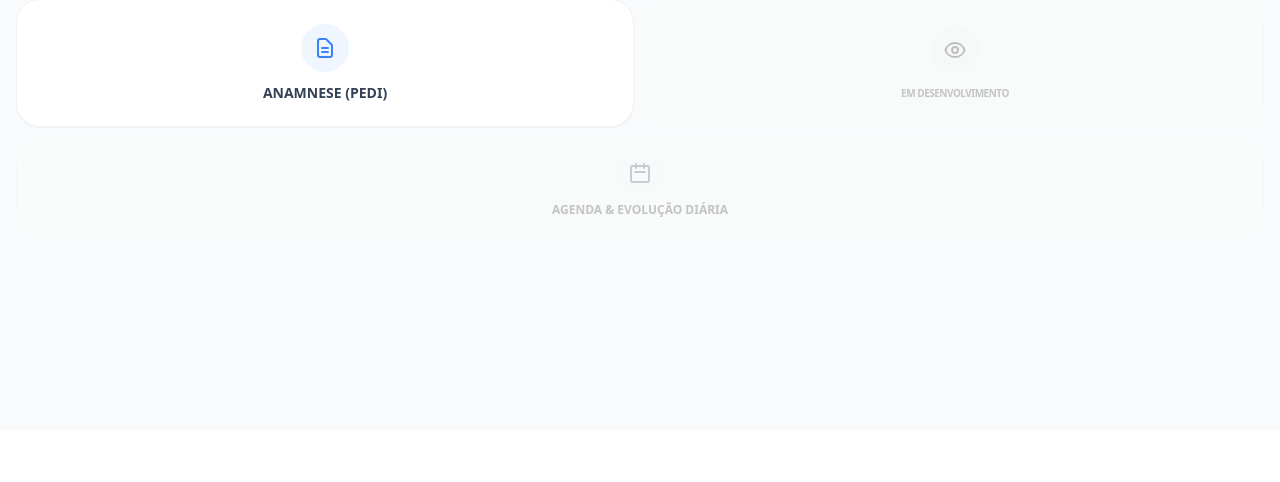
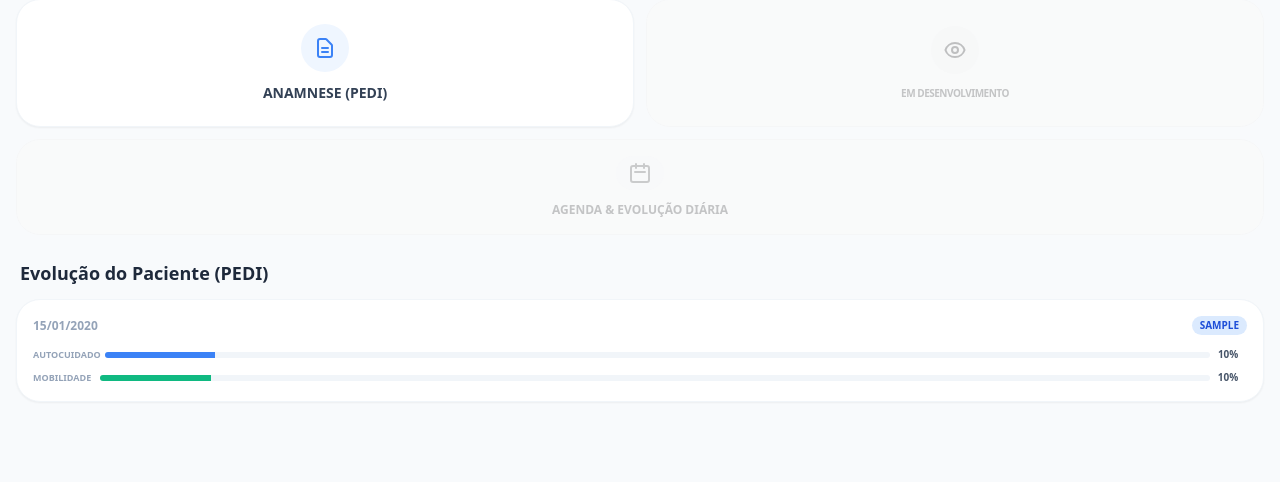
Before and after one commit to William-M-Dias/app-to, a Flask app: page /paciente/1 in a window 1280 px wide. Shown: the part 369-851 px from the top of the page. Before the commit the page ends 586 px from the top, so only its background shows below. Run offline with Flask 3, Linux system fonts and the light colour scheme; tables that the repository leaves empty hold one stand-in row (values such as "Sample post"); some libraries are stand-ins or nearby versions.

Commit message:
Marco 1.2: Ativa visualização de histórico PEDI no prontuário

```diff
--- a/app/templates/paciente.html
+++ b/app/templates/paciente.html
@@ -59,7 +59,6 @@
                 <h3 class="text-lg font-bold text-slate-800 mb-3 px-1">Módulos de Avaliação</h3>
 
                 <div class="grid grid-cols-2 gap-3">
-
                     <button @click="window.location.href = '/paciente/' + paciente.id + '/pedi'"
                             class="bg-white p-4 rounded-3xl shadow-sm border border-slate-100 text-left active:scale-95 transition-transform flex flex-col items-center justify-center gap-3 h-32 hover:border-clinica-500">
                         <div class="w-12 h-12 bg-blue-50 text-blue-500 rounded-full flex items-center justify-center">
@@ -81,9 +80,43 @@
                         </div>
                         <span class="font-bold text-slate-400 text-xs text-center uppercase">Agenda & Evolução Diária</span>
                     </button>
+                </div>
 
+                <section class="mt-8">
+                    <h3 class="text-lg font-black text-slate-800 mb-3 px-1">Evolução do Paciente (PEDI)</h3>
+                    <div class="space-y-3">
+                        <template x-for="ava in avaliacoesPedi" :key="ava.id">
+                            <div class="bg-white p-4 rounded-3xl shadow-sm border border-slate-100">
+                                <div class="flex justify-between items-center mb-3">
+                                    <span class="text-xs font-black text-slate-400 uppercase" x-text="ava.data_avaliacao"></span>
+                                    <span class="bg-blue-100 text-blue-700 text-[10px] font-bold px-2 py-0.5 rounded-full uppercase" x-text="ava.assistencia_cuidador"></span>
+                                </div>
+                                <div class="space-y-2">
+                                    <div class="flex items-center gap-2">
+                                        <span class="text-[9px] font-bold text-slate-400 w-16 uppercase">Autocuidado</span>
+                                        <div class="w-full bg-slate-100 h-1.5 rounded-full overflow-hidden">
+                                            <div class="bg-blue-500 h-full" :style="'width: ' + ava.score_autocuidado + '%'"></div>
+                                        </div>
+                                        <span class="text-[10px] font-bold text-slate-600 w-8" x-text="ava.score_autocuidado + '%'"></span>
+                                    </div>
+                                    <div class="flex items-center gap-2">
+                                        <span class="text-[9px] font-bold text-slate-400 w-16 uppercase">Mobilidade</span>
+                                        <div class="w-full bg-slate-100 h-1.5 rounded-full overflow-hidden">
+                                            <div class="bg-emerald-500 h-full" :style="'width: ' + ava.score_mobilidade + '%'"></div>
+                                        </div>
+                                        <span class="text-[10px] font-bold text-slate-600 w-8" x-text="ava.score_mobilidade + '%'"></span>
+                                    </div>
+                                </div>
+                            </div>
+                        </template>
+                        <template x-if="avaliacoesPedi.length === 0">
+                            <div class="p-8 border-2 border-dashed border-slate-200 rounded-3xl text-center italic text-slate-400">
+                                Nenhuma avaliação PEDI registrada.
+                            </div>
+                        </template>
+                    </div>
+                </section>
                 </div>
-            </div>
         </template>
     </main>
 
@@ -92,23 +125,22 @@
             return {
                 pacienteId: id,
                 paciente: null,
+                avaliacoesPedi: [], // Adicionado para guardar o histórico
                 carregando: true,
 
                 carregarDados() {
-                    fetch('/api/pacientes/' + this.pacienteId)
-                        .then(res => {
-                            if (!res.ok) throw new Error('Paciente não encontrado');
-                            return res.json();
-                        })
-                        .then(data => {
-                            this.paciente = data;
-                            this.carregando = false;
-                        })
-                        .catch(err => {
-                            console.error(err);
-                            alert("Erro ao carregar prontuário.");
-                            window.location.href = '/';
-                        });
+                    // Agora buscamos o Paciente E as Avaliações simultaneamente
+                    Promise.all([
+                        fetch('/api/pacientes/' + this.pacienteId).then(res => res.json()),
+                        fetch('/api/pedi/' + this.pacienteId).then(res => res.json())
+                    ]).then(([dadosPaciente, dadosPedi]) => {
+                        this.paciente = dadosPaciente;
+                        this.avaliacoesPedi = Array.isArray(dadosPedi) ? dadosPedi : [];
+                        this.carregando = false;
+                    }).catch(err => {
+                        console.error('Erro ao carregar dados:', err);
+                        this.carregando = false;
+                    });
                 },
 
                 calcularIdade(dataNasc) {
```
